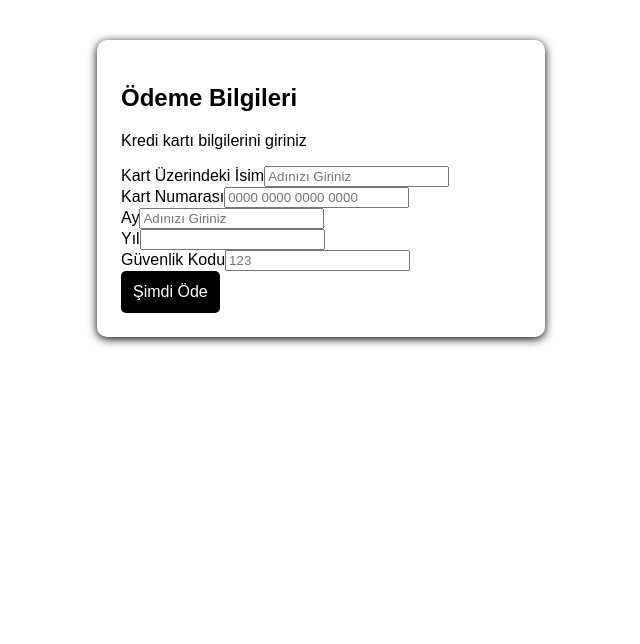
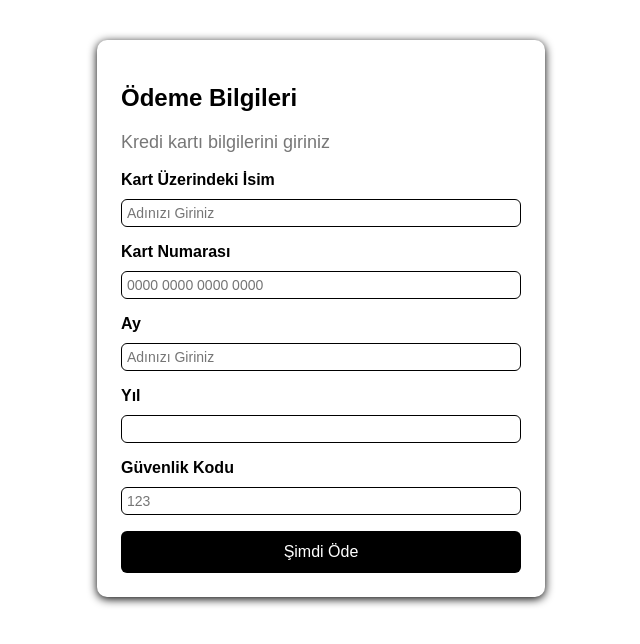
Before and after one commit to sibelcansu/my-project, a React (Vite) app: page / in a window 1280 px wide. Shown: the top 644 px of the page, without its empty margins (319-959 px from the left). Built offline with nearby package versions, Linux system fonts and the light colour scheme.

Commit message:
App.css eklendi

```diff
--- a/src/App.css
+++ b/src/App.css
@@ -5,8 +5,9 @@
   font-family: sans-serif;
   font-size: 16px;
   cursor:pointer;
-  border-radius: 5px;
+  border-radius: 6px;
   padding: 12px;
+  text-align: center;
 }
 
 .paymentContainer{
@@ -15,10 +16,40 @@
   padding:24px;
   background-color: white;
   border-radius: 10px;
-  font-family: Arial, Helvetica, sans-serif;
+  font-family:sans-serif;
   box-shadow: 0 2px 10px;
 }
 
-.paymentTitle{
+.title{
+  font-size: 24px;
+  font-weight: bold;
+}
+
+.subtitle{
+  color:#777;
+  font-size: 18px;
+}
+
+.paymentForm{
+  display: flex;
+  flex-direction: column;
+  gap:16px;
 
 }
+
+.formGroup{
+  display: flex;
+  flex-direction: column;
+}
+
+.formGroup label{
+  margin-bottom: 10px;
+  font-weight: bold;
+}
+
+.formGroup input{
+  padding: 5px;
+  font-size:14px;
+  border:1px solid;
+  border-radius: 6px;
+}
--- a/src/App.jsx
+++ b/src/App.jsx
@@ -7,7 +7,7 @@ const App = () => {
       <h2 className='title'>Ödeme Bilgileri</h2>
       <p className="subtitle">Kredi kartı bilgilerini giriniz</p>
 
-      <form className="paymenyForm">
+      <form className="paymentForm">
         <div className="formGroup">
           <label>Kart Üzerindeki İsim</label>
           <input type="text" placeholder="Adınızı Giriniz"/>
```
